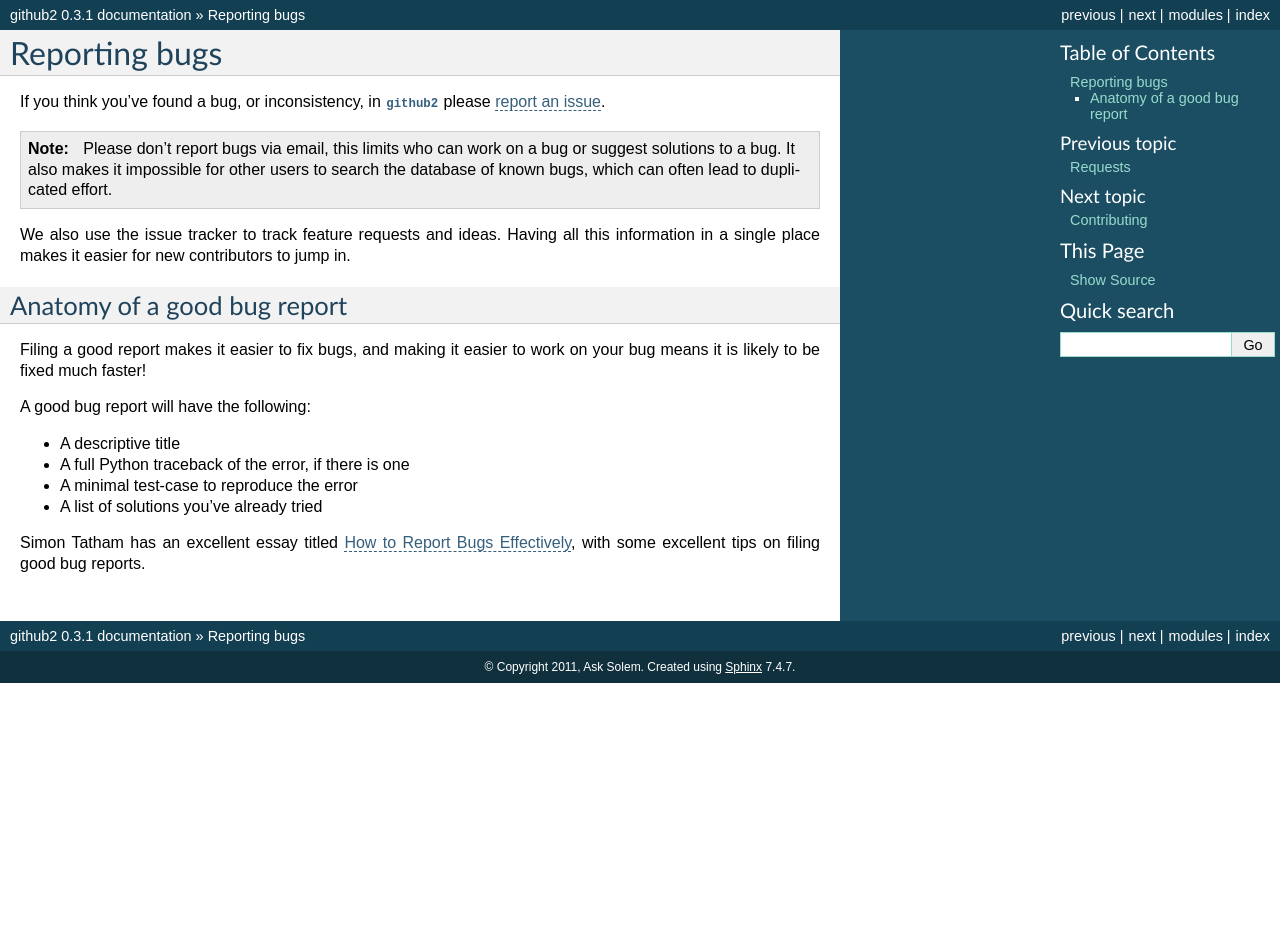
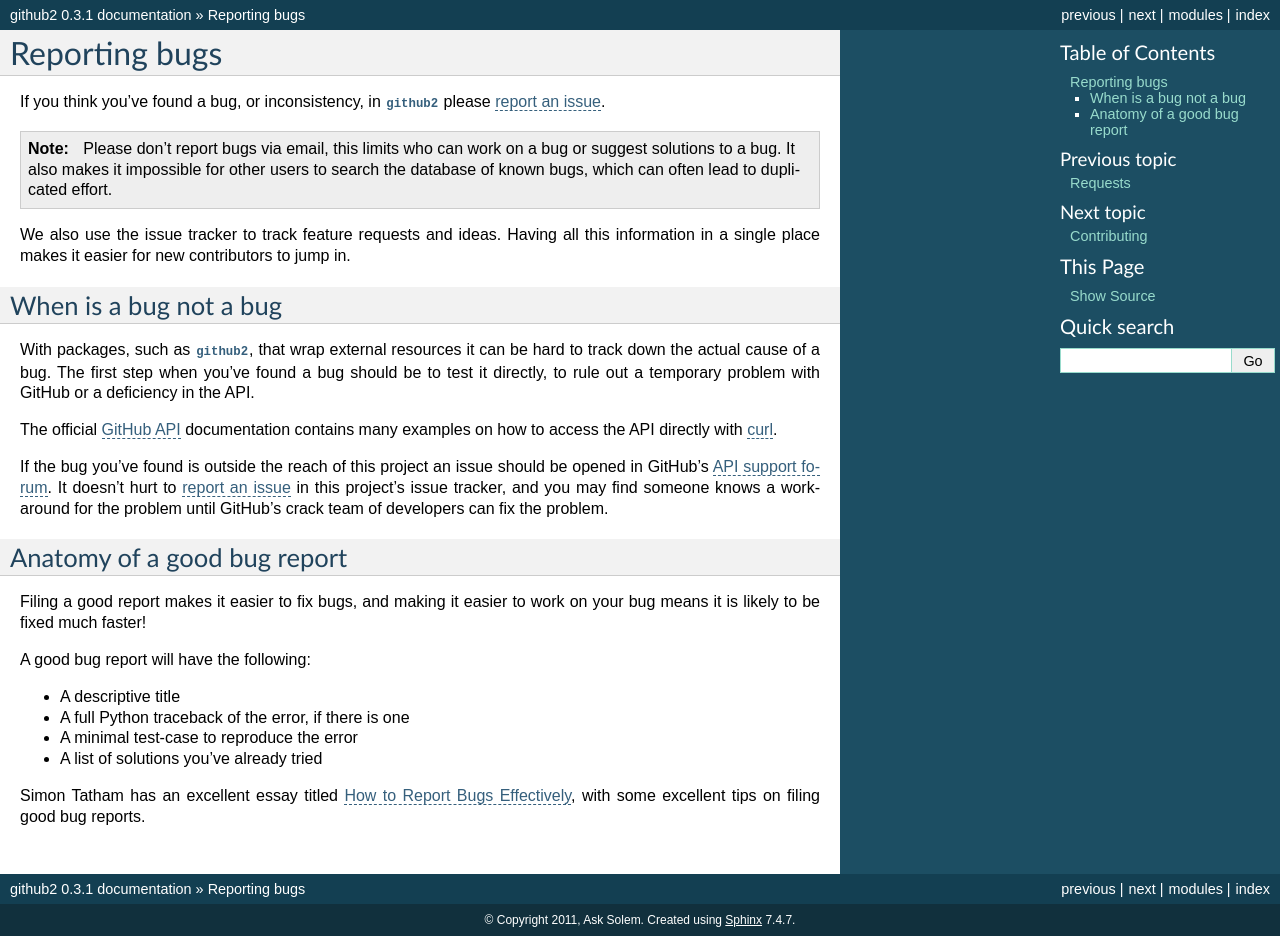
Before and after one commit to ask/python-github2, a Sphinx documentation site: the page built from doc/bugs.rst, in a window 1280 px wide and 936 px high. Built offline with Sphinx 7.4.7, drawn with Linux system fonts in a browser that asks for light colours.

Commit message:
Added note on finding upstream bugs in API.

```diff
--- a/doc/bugs.rst
+++ b/doc/bugs.rst
@@ -13,6 +13,22 @@
 We also use the issue tracker to track feature requests and ideas.  Having all
 this information in a single place makes it easier for new contributors to jump
 in.
+
+When is a bug not a bug
+-----------------------
+
+With packages, such as :mod:`github2`, that wrap external resources it can be
+hard to track down the actual cause of a bug.  The first step when you've found
+a bug should be to test it directly, to rule out a temporary problem with GitHub
+or a deficiency in the API.
+
+The official `GitHub API`_ documentation contains many examples on how to access
+the API directly with curl_.
+
+If the bug you've found is outside the reach of this project an issue should be
+opened in GitHub's `API support forum`_.  It doesn't hurt to `report an issue`_
+in this project's issue tracker, and you may find someone knows a workaround for
+the problem until GitHub's crack team of developers can fix the problem.
 
 Anatomy of a good bug report
 ----------------------------
@@ -31,4 +47,7 @@
 with some excellent tips on filing good bug reports.
 
 .. _report an issue: https://github.com/ask/python-github2/issues/
+.. _GitHub API: http://develop.github.com/
+.. _curl: http://curl.haxx.se/
+.. _API support forum: http://support.github.com/discussions/api
 .. _How to Report Bugs Effectively: http://www.chiark.greenend.org.uk/~sgtatham/bugs.html
```
